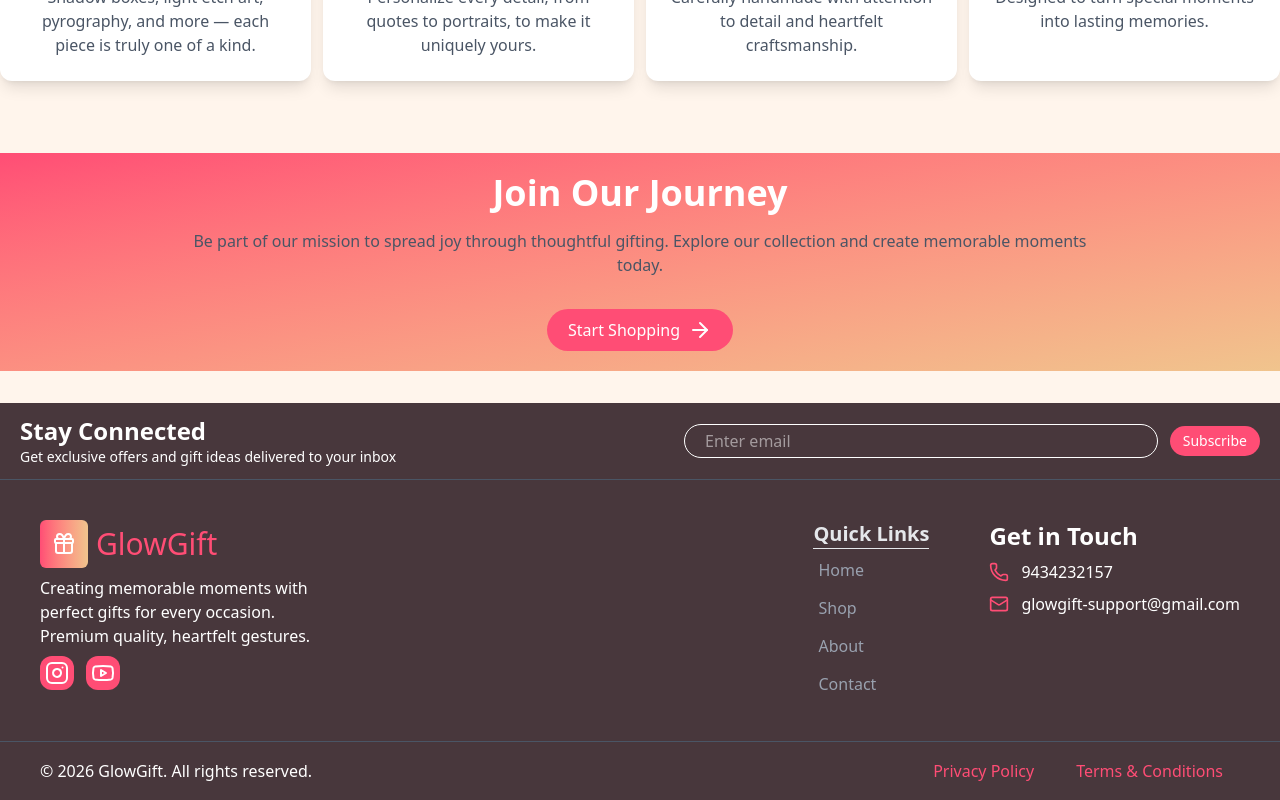
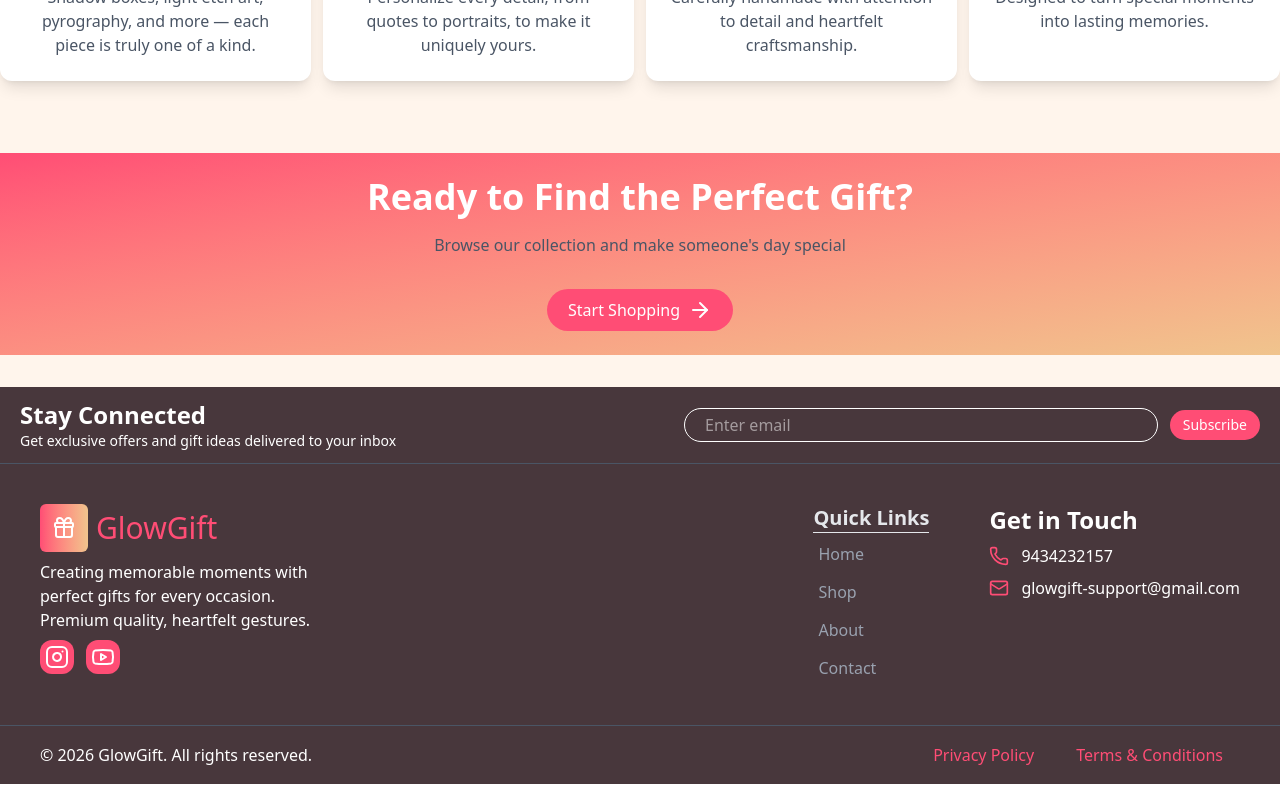
Before and after one commit to Rounak-186/glow-gift, a React (Vite) app: page /home in a window 1280 px wide. Shown: the part 1478-2278 px from the top of the page. Built offline with nearby package versions, Linux system fonts and the light colour scheme.

Commit message:
fix: small design fixes

```diff
--- a/src/components/UI/OrderSummary.tsx
+++ b/src/components/UI/OrderSummary.tsx
@@ -4,7 +4,7 @@ import { Input } from "./Input"
 
 export const OrderSummary = () => {
     return (
-        <div className="space-y-3 rounded-lg shadow-md border-[var(--secondary)] border flex flex-col min-h-80">
+        <div className="space-y-3 rounded-lg shadow-md border-[var(--secondary)] border flex flex-col min-h-80 bg-white">
             <h3 className="font-semibold text-gray-500 border-b border-[var(--secondary)] flex items-center justify-center text-2xl py-1">Order Summary</h3>
             <div className="p-3 space-y-2 flex-1 flex flex-col">
                 <div className="flex items-center justify-center gap-5">
--- a/src/components/UI/ProductCard.tsx
+++ b/src/components/UI/ProductCard.tsx
@@ -6,7 +6,7 @@ export default function ProductCard({ isWishlistProduct = false }: { isWishlistP
     const percentage = Math.min(Math.max(4.7 / 5 * 100, 0), 100);
 
     return (
-        <div className='rounded-lg shadow-md flex flex-col items-center overflow-hidden'>
+        <div className='rounded-lg shadow-md flex flex-col items-center overflow-hidden bg-white'>
             {/* product image */}
             <div className='w-full relative group overflow-hidden h-fit '>
                 <img
--- a/src/components/UI/ProductItem.tsx
+++ b/src/components/UI/ProductItem.tsx
@@ -7,7 +7,7 @@ export const ProductItem = () => {
     const [quantity, setQuantity] = useState(1);
 
     return (
-        <div className="border border-[var(--secondary)] rounded-xl p-4 flex items-center gap-4 w-full shadow-md">
+        <div className="border border-[var(--secondary)] rounded-xl p-4 flex items-center gap-4 w-full shadow-md !bg-white">
             {/* Product image */}
             <div className="rounded-md overflow-hidden">
                 <img
--- a/src/pages/Home.tsx
+++ b/src/pages/Home.tsx
@@ -95,12 +95,12 @@ export default function Home() {
         </div>
       </div>
 
-      <div className='w-full bg-linear-to-br from-(--primary) to-(--secondary) p-5 flex flex-col items-center my-8'>
-        <h1 className='font-semibold text-4xl text-white mb-4'>Join Our Journey</h1>
+      <div className='w-full bg-linear-to-br from-(--primary) to-(--secondary) p-5 flex flex-col items-center py-6 my-8'>
+        <h1 className='font-semibold text-4xl text-white mb-4'>Ready to Find the Perfect Gift?</h1>
         <p className='text-gray-600 max-w-4xl mx-auto mb-8'>
-          Be part of our mission to spread joy through thoughtful gifting. Explore our collection and create memorable moments today.
+          Browse our collection and make someone's day special
         </p>
-        <Button className='!px-5 !rounded-full'>Start Shopping <ArrowRight/></Button>
+        <Button className='!px-5 !rounded-full'>Start Shopping <ArrowRight /></Button>
       </div>
 
     </Fragment>
```
